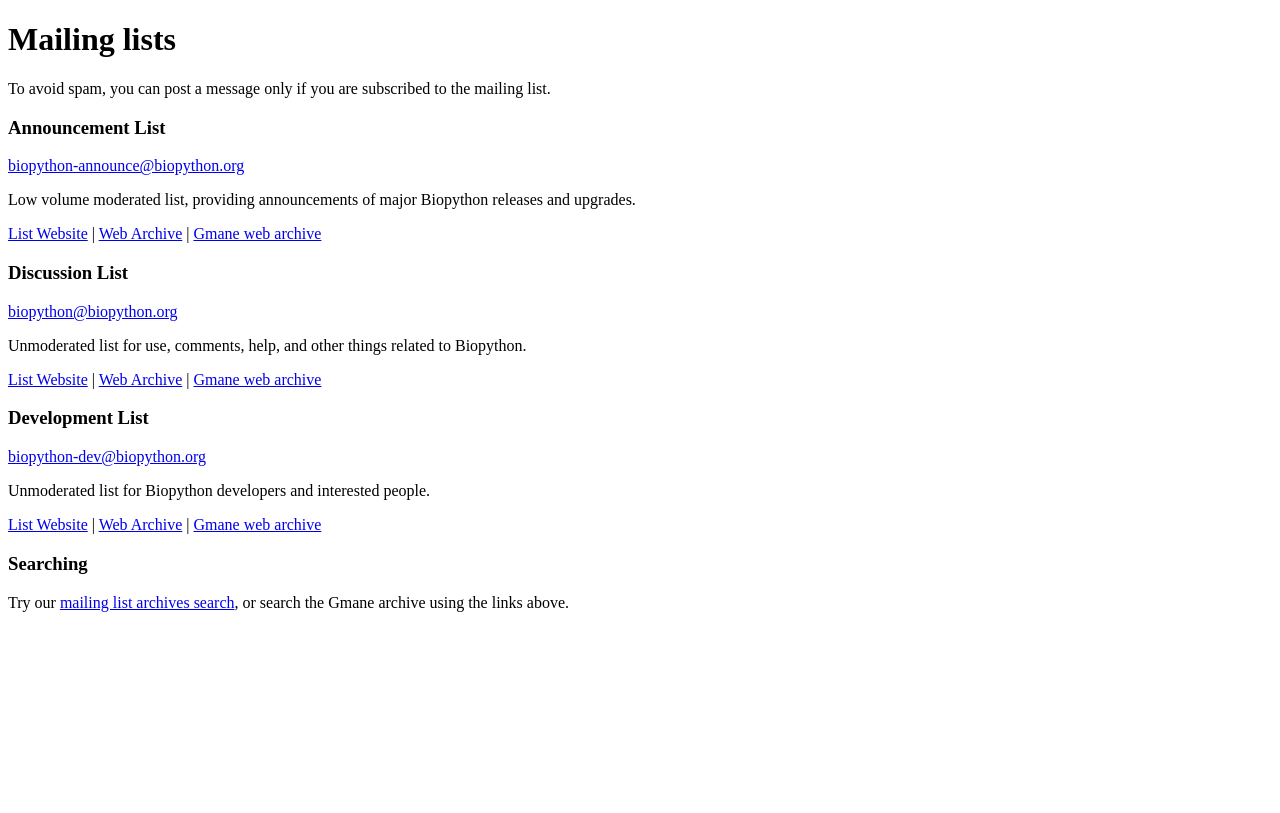
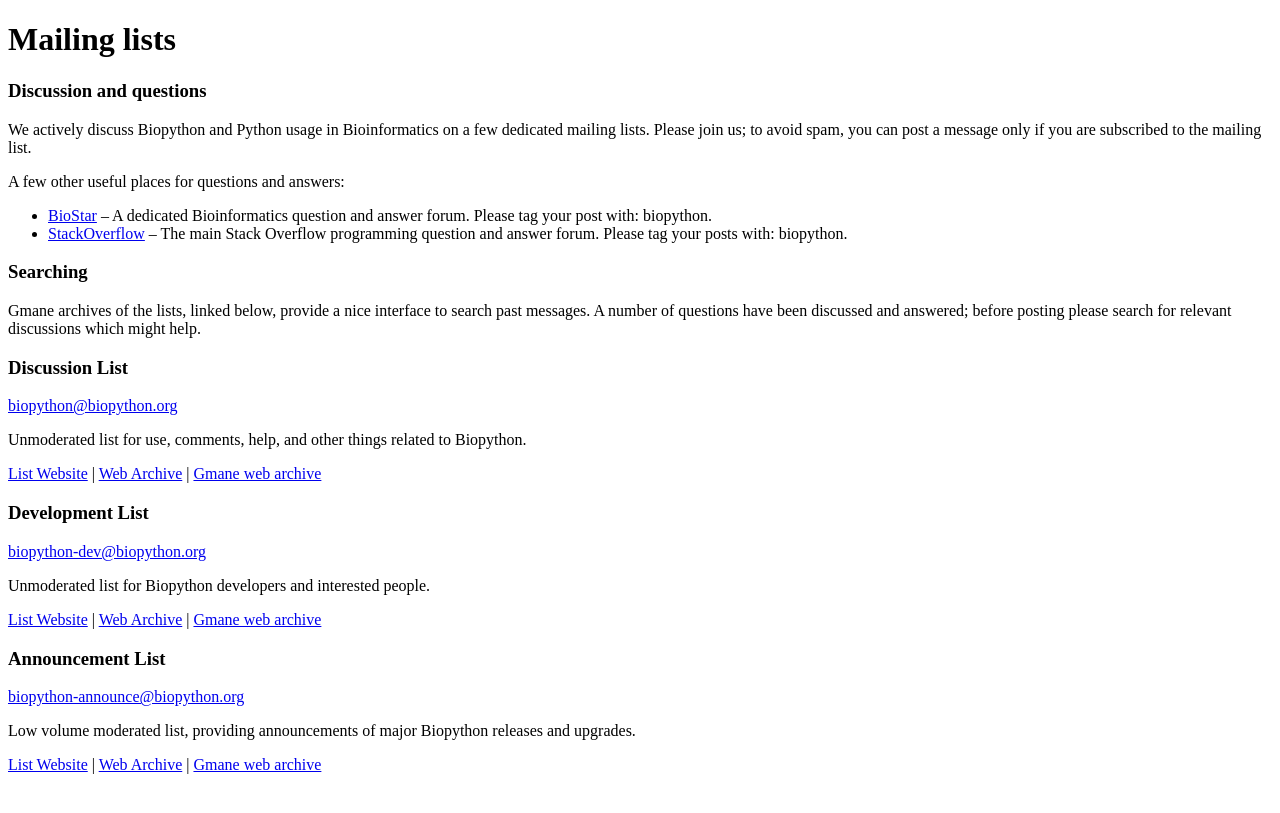
Before and after one commit to biopython/biopython.github.io, a Jekyll site: the page built from wiki/Mailing_lists.md, in a window 1280 px wide. Shown: the top 813 px of the page. Built offline with Jekyll 4.4.1, drawn with Linux system fonts in a browser that asks for light colours.

Commit message:
Add links to stack overflow

```diff
--- a/wiki/Mailing_lists.md
+++ b/wiki/Mailing_lists.md
@@ -4,21 +4,27 @@ permalink: wiki/Mailing_lists
 layout: wiki
 ---
 
-To avoid spam, you can post a message only if you are subscribed to the
-mailing list.
+### Discussion and questions
 
-### Announcement List
+We actively discuss Biopython and Python usage in Bioinformatics on a
+few dedicated mailing lists. Please join us; to avoid spam, you can post
+a message only if you are subscribed to the mailing list.
 
-<biopython-announce@biopython.org>
+A few other useful places for questions and answers:
 
-Low volume moderated list, providing announcements of major Biopython
-releases and upgrades.
+-   [BioStar](http://biostar.stackexchange.com/) -- A dedicated
+    Bioinformatics question and answer forum. Please tag your post
+    with: biopython.
+-   [StackOverflow](http://stackoverflow.com/questions/tagged/biopython)
+    -- The main Stack Overflow programming question and answer forum.
+    Please tag your posts with: biopython.
 
-[List
-Website](http://lists.open-bio.org/mailman/listinfo/biopython-announce/)
-| [Web Archive](http://lists.open-bio.org/pipermail/biopython-announce/)
-| [Gmane web
-archive](http://dir.gmane.org/gmane.comp.python.bio.announce)
+### Searching
+
+Gmane archives of the lists, linked below, provide a nice interface to
+search past messages. A number of questions have been discussed and
+answered; before posting please search for relevant discussions which
+might help.
 
 ### Discussion List
 
@@ -42,7 +48,15 @@ Website](http://lists.open-bio.org/mailman/listinfo/biopython-dev/) |
 [Web Archive](http://lists.open-bio.org/pipermail/biopython-dev/) |
 [Gmane web archive](http://dir.gmane.org/gmane.comp.python.bio.devel)
 
-### Searching
+### Announcement List
 
-Try our [mailing list archives search](http://search.open-bio.org/), or
-search the Gmane archive using the links above.
+<biopython-announce@biopython.org>
+
+Low volume moderated list, providing announcements of major Biopython
+releases and upgrades.
+
+[List
+Website](http://lists.open-bio.org/mailman/listinfo/biopython-announce/)
+| [Web Archive](http://lists.open-bio.org/pipermail/biopython-announce/)
+| [Gmane web
+archive](http://dir.gmane.org/gmane.comp.python.bio.announce)
```
Also changed, not shown: 1 other file.
